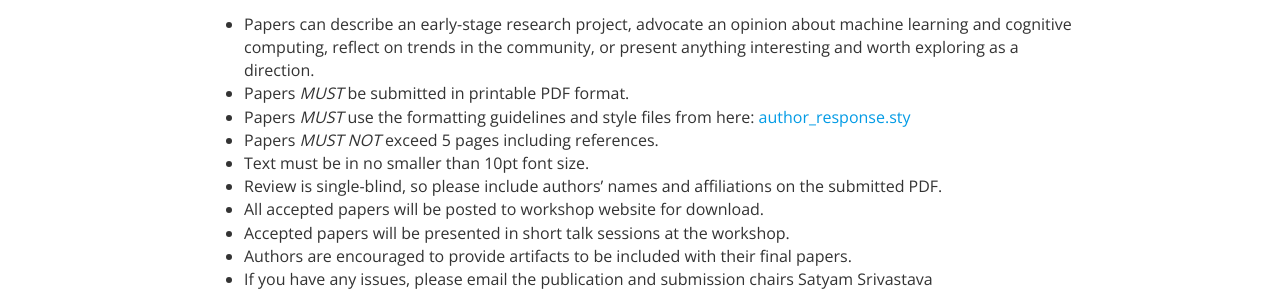
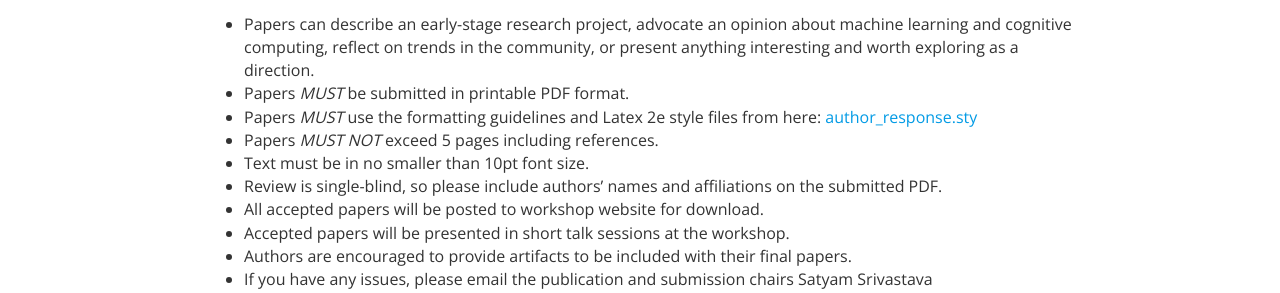
Before and after one commit to mgoldfar/emc2-web, a Jekyll site: the page built from submission.html, in a window 1280 px wide. Shown: the part 629-922 px from the top of the page. Built offline with Jekyll 4.4.1, drawn with Linux system fonts in a browser that asks for light colours.

Commit message:
added 'latex 2e' to style file link

```diff
--- a/submission.html
+++ b/submission.html
@@ -96,7 +96,7 @@
                     cognitive computing, reflect on trends in the community, or present anything interesting and worth
                     exploring as a direction.</li>
                 <li>Papers <em>MUST</em> be submitted in printable PDF format.</li>
-                <li>Papers <em>MUST</em> use the formatting guidelines and style files from here: <a href="https://neurips.cc/Conferences/2019/PaperInformation/StyleFiles">author_response.sty</a></li>
+                <li>Papers <em>MUST</em> use the formatting guidelines and Latex 2e style files from here: <a href="https://neurips.cc/Conferences/2019/PaperInformation/StyleFiles">author_response.sty</a></li>
                     <!-- ul class="browser-default">
                         <li><strong>ACM SIGPLAN</strong> <a href="http://www.sigplan.org/Resources/Author/">formatting guidelines</a></li>
                         <li><strong>IEEE</strong> conference <a href="https://www.ieee.org/conferences/publishing/templates.html">formatting guidelines</a></li>
```
